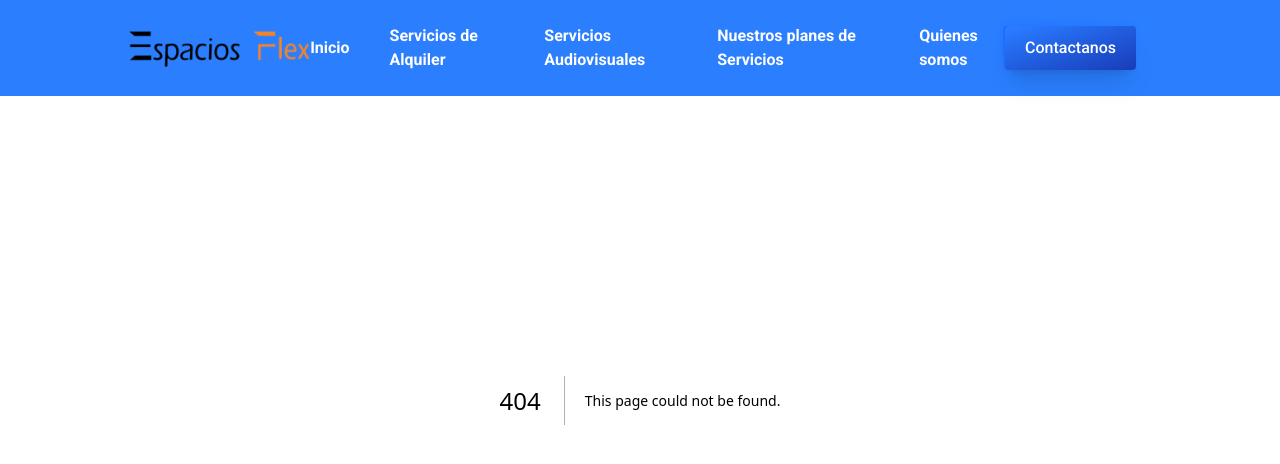
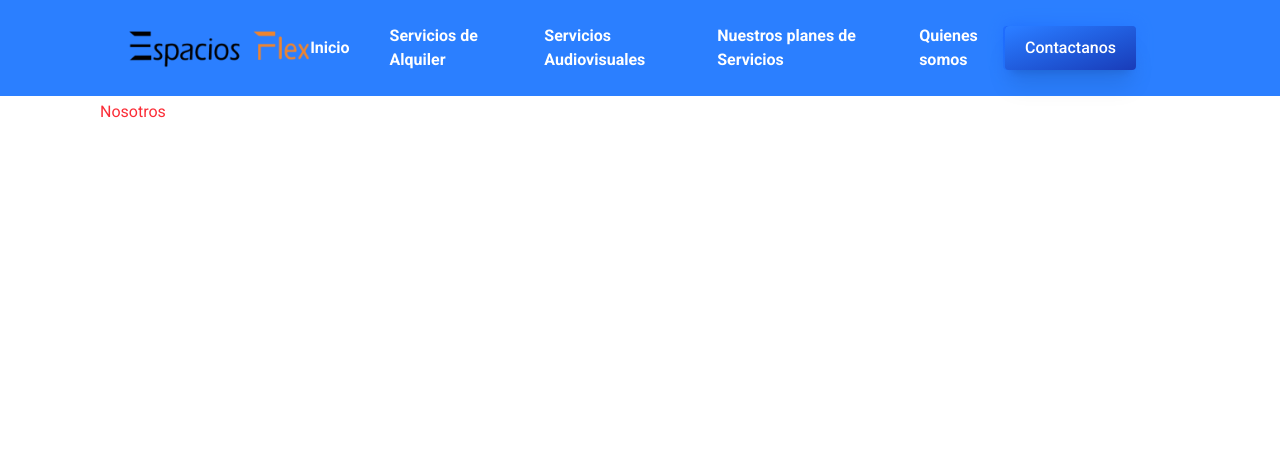
Before and after one commit to DaniLucano10/flex-spaces, a Next.js app: page /nosotros in a window 1280 px wide. Before the commit this address had no page. Shown: the top 464 px of the page. Built offline with nearby package versions, Linux system fonts and the light colour scheme.

Commit message:
Seccion de nosotros

```diff
--- /dev/null
+++ b/app/nosotros/page.tsx
@@ -0,0 +1,10 @@
+"'use client'"
+const page = () => {
+  return (
+    <div className="text-red-500 p-25">
+      Nosotros
+    </div>
+  )
+}
+
+export default page
```
